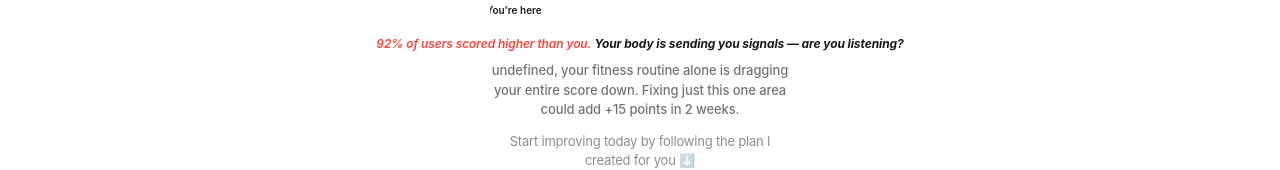
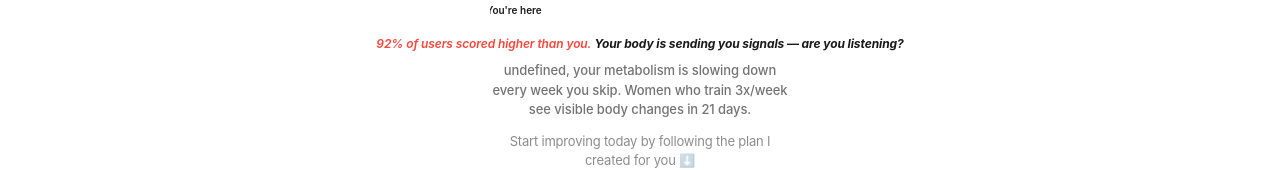
Before and after one commit to keyzersoze870/glowup-mvp, a Next.js app: page /dashboard in a window 1280 px wide. Shown: the part 433-603 px from the top of the page. Built offline with nearby package versions, Linux system fonts and the light colour scheme; sample sign-in values are in the browser's storage; a web font is replaced by a local one.

Commit message:
detailed segment messages per weak category

```diff
--- a/src/app/dashboard/page.tsx
+++ b/src/app/dashboard/page.tsx
@@ -77,40 +77,91 @@ function getPercentileAbove(score: number): number {
 
 // ─── SEGMENT MESSAGES ───
 function getSegment(score: number, name: string, weakest: string) {
-  const weakLabels: Record<string, string> = {
-    fitness: 'fitness routine', sleep: 'sleep schedule', nutrition: 'nutrition',
-    water: 'hydration', stress: 'stress levels', skincare: 'skincare routine', bmi: 'body composition'
-  }
-  const weak = weakLabels[weakest] || 'overall habits'
   const pctAbove = getPercentileAbove(score)
 
-  if (score < 36) return {
+  // ─── CRITICAL (0-35) ───
+  if (score < 36) {
+    const msgs: Record<string, string> = {
+      fitness: `${name}, your metabolism is slowing down every week you skip. Women who train 3x/week see visible body changes in 21 days.`,
+      sleep: `${name}, under 5 hours is aging your skin 2x faster. One week of proper sleep and your dark circles start fading.`,
+      nutrition: `${name}, fast food is breaking down your collagen. Your skin, hair, and nails are literally made of what you eat.`,
+      water: `${name}, dehydration makes your skin look 3-5 years older. 8 cups a day and you'll see the difference in your face within a week.`,
+      stress: `${name}, chronic stress spikes cortisol, which stores fat around your belly and breaks out your skin. It's undoing everything else you do right.`,
+      skincare: `${name}, without a routine, UV damage and dead cells are building up daily. Your skin is aging invisibly right now.`,
+      bmi: `${name}, your current weight is putting extra pressure on your joints, your energy, and your confidence. Small changes compound fast.`,
+    }
+    return {
       label: 'Wake up call 🚨',
       color: '#FF453A',
       hook: `${pctAbove}% of users scored higher than you.`,
       hookBold: `Your body is sending you signals — are you listening?`,
-    message: `${name}, your ${weak} alone is dragging your entire score down. Fixing just this one area could add +15 points in 2 weeks.`,
+      message: msgs[weakest] || msgs.fitness,
     }
-  if (score < 56) return {
+  }
+
+  // ─── WASTED POTENTIAL (36-55) ───
+  if (score < 56) {
+    const msgs: Record<string, string> = {
+      fitness: `${name}, you have the discipline for everything else — but skipping workouts is the one thing keeping you average.`,
+      sleep: `${name}, you're doing the work during the day but destroying it at night. Your body repairs and glows while you sleep — and you're not giving it the chance.`,
+      nutrition: `${name}, your routine is solid but your diet is canceling it out. You can't out-train a bad diet, and your skin knows it.`,
+      water: `${name}, you're eating right, training, taking care of your skin — but dehydration is silently undermining all of it.`,
+      stress: `${name}, everything else is decent, but stress is the silent killer of results. High cortisol blocks fat loss, triggers breakouts, and ruins your sleep.`,
+      skincare: `${name}, you're investing in your body but ignoring your face. No skincare means every other effort shows less.`,
+      bmi: `${name}, your habits are improving but your body hasn't caught up yet. Consistency for 4 weeks and the mirror will tell you.`,
+    }
+    return {
       label: 'Wasted potential 😤',
       color: '#FF9F0A',
       hook: `${pctAbove}% of users scored higher than you.`,
       hookBold: `You have the foundation — you're just not using it.`,
-    message: `${name}, your ${weak} is holding you back. Everything else is decent, but this one weak spot is sabotaging your progress.`,
+      message: msgs[weakest] || msgs.fitness,
     }
-  if (score < 76) return {
+  }
+
+  // ─── SO CLOSE (56-75) ───
+  if (score < 76) {
+    const msgs: Record<string, string> = {
+      fitness: `${name}, you're one habit away from Elite. Add 3 sessions a week and watch everything else accelerate.`,
+      sleep: `${name}, you're so close — but bad sleep is the ceiling you keep hitting. Fix your sleep and your score jumps overnight. Literally.`,
+      nutrition: `${name}, your only gap is nutrition. Clean that up and you'll feel the difference in energy, skin, and mood within days.`,
+      water: `${name}, this close to Elite and it's water holding you back? That's the easiest fix on this list. Start today.`,
+      stress: `${name}, stress is the only thing between you and Elite. One breathing routine, 5 minutes a day, can shift everything.`,
+      skincare: `${name}, you're almost Elite but your skin is letting you down. A simple morning + evening routine closes the gap.`,
+      bmi: `${name}, you're doing almost everything right. A small adjustment in portions and consistency puts you in the top 15%.`,
+    }
+    return {
       label: 'So close ⚡',
       color: '#FF9F0A',
       hook: `${pctAbove}% of users scored higher than you.`,
       hookBold: `Elite is within reach — don't quit now.`,
-    message: `${name}, your ${weak} is your only bottleneck. Fix that and you cross into Elite territory.`,
+      message: msgs[weakest] || msgs.fitness,
     }
+  }
+
+  // ─── ELITE (76-100) ───
+  const elitePct = Math.max(pctAbove, 15)
+  const msgs: Record<string, string> = {
+    fitness: `${name}, you're Elite — but stop training for 2 weeks and your muscle starts breaking down. Maintaining is harder than building. Don't let it slip.`,
+    sleep: `${name}, Elite today, but your sleep is your weak link. One month of bad nights and your skin, focus, and metabolism will drag you back to average.`,
+    nutrition: `${name}, you've earned Elite, but your nutrition is the crack in the armor. One bad habit left unchecked and your body will correct your score for you.`,
+    water: `${name}, Elite with low hydration is a ticking clock. Your skin will show it first — fine lines, dullness, tired eyes. The glow fades faster than you think.`,
+    stress: `${name}, Elite doesn't mean invincible. Stress is the #1 reason Elite users drop 20+ points in a single month. Burnout doesn't warn you — it just hits.`,
+    skincare: `${name}, you're in the top 15%, but without skincare you're aging faster than your score suggests. What you see in the mirror today won't last without protection.`,
+    bmi: `${name}, Elite now, but your body composition is shifting. Metabolism slows every year after 25 — what works today won't work next year without a plan.`,
+  }
+
+  const noWeakness = score >= 90
+  const eliteMsg = noWeakness
+    ? `${name}, you're in the top 15%. But Elite is the hardest level to maintain — 91% of Elite users drop back within 60 days without a structured plan. The question isn't how you got here. It's whether you'll still be here next month.`
+    : (msgs[weakest] || msgs.fitness)
+
   return {
     label: 'Elite 👑',
     color: '#30D158',
-    hook: `Only ${pctAbove}% of users scored higher than you.`,
+    hook: `${elitePct}% of users scored higher than you.`,
     hookBold: `Most people would kill for this score.`,
-    message: `${name}, you're already ahead of ${100 - pctAbove}% of users. The personalized plan will help you stay there and push to 95+.`,
+    message: eliteMsg,
   }
 }
 
```
Lines whose indentation alone changed are shown as unchanged.
